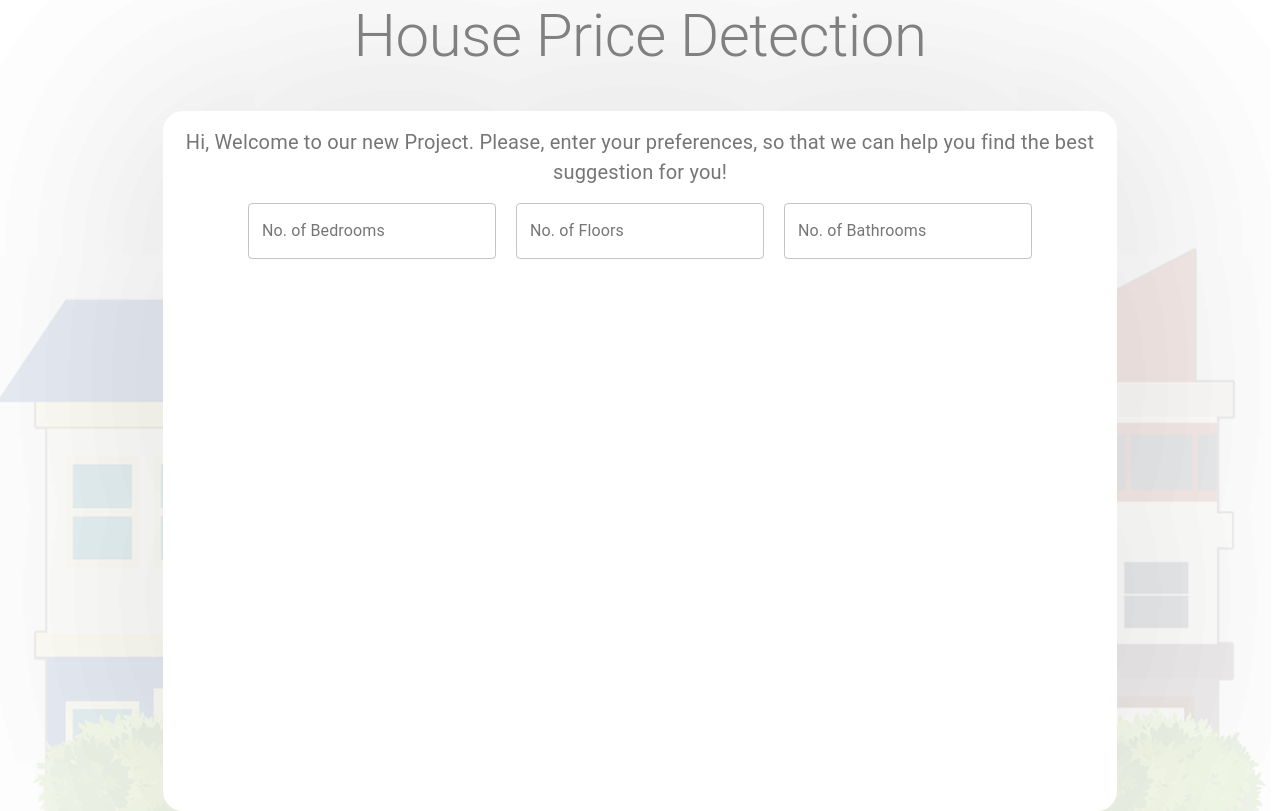
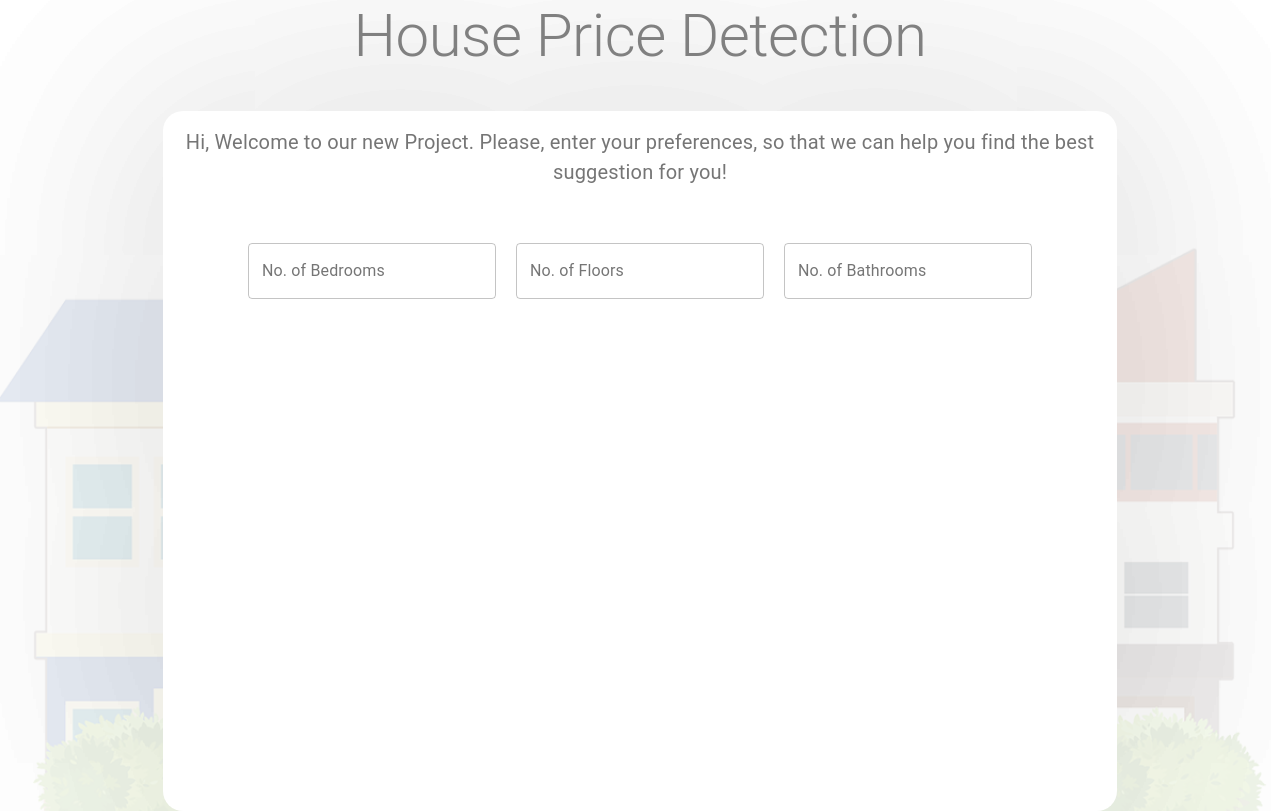
Before and after one commit to BullsEye34/NextUPProject, a React (Create React App) app in the folder Web/next-up/: page / in a window 1280 px wide. Built offline with nearby package versions, Linux system fonts and the light colour scheme.

Commit message:
Make Form

```diff
--- a/Web/next-up/src/App.js
+++ b/Web/next-up/src/App.js
@@ -55,18 +55,29 @@ function App() {
                   <Typography className={classes.title} color="textSecondary" gutterBottom>
                     Hi, Welcome to our new Project. Please, enter your preferences, so that we can help you find the best suggestion for you!
         </Typography><br></br>
-                  <Grid container spacing={10}
+                  {/* <Grid container spacing={10}
                     justify="center" style={{ zIndex: 1, }}>
                     <form noValidate autoComplete="off">
                       <Grid item xs >
-                        <TextField id="outlined-basic" label="No. of Bedrooms" variant="outlined" style={{ margin: 10 }} />
+                        <TextField id="outlined-basic" label="No. of Bedrooms" variant="outlined" style={{ margin: 10, }} />
                         <TextField id="outlined-basic" label="No. of Floors" variant="outlined" style={{ margin: 10 }} />
-                        <TextField id="outlined-basic" label="No. of Bathrooms" variant="outlined" style={{ margin: 10 }} />
+                        <TextField id="outlined-basic" label="No. of Bathrooms" variant="outlined" style={{ margin: 10, }} />
                       </Grid>
 
 
                     </form>
-                  </Grid>
+                  </Grid> */}
+                  <form>
+                    <div style={{
+                      display: 'flex', flexDirection: 'row', justifyContent: 'center'
+                    }}>
+                      <TextField id="outlined-basic" label="No. of Bedrooms" variant="outlined" style={{ margin: 10, }
+                      } />
+                      <TextField id="outlined-basic" label="No. of Floors" variant="outlined" style={{ margin: 10 }} />
+
+                      <TextField id="outlined-basic" label="No. of Bathrooms" variant="outlined" style={{ margin: 10, }} />
+                    </div>
+                  </form>
                 </CardContent>
 
               </Card>
```
